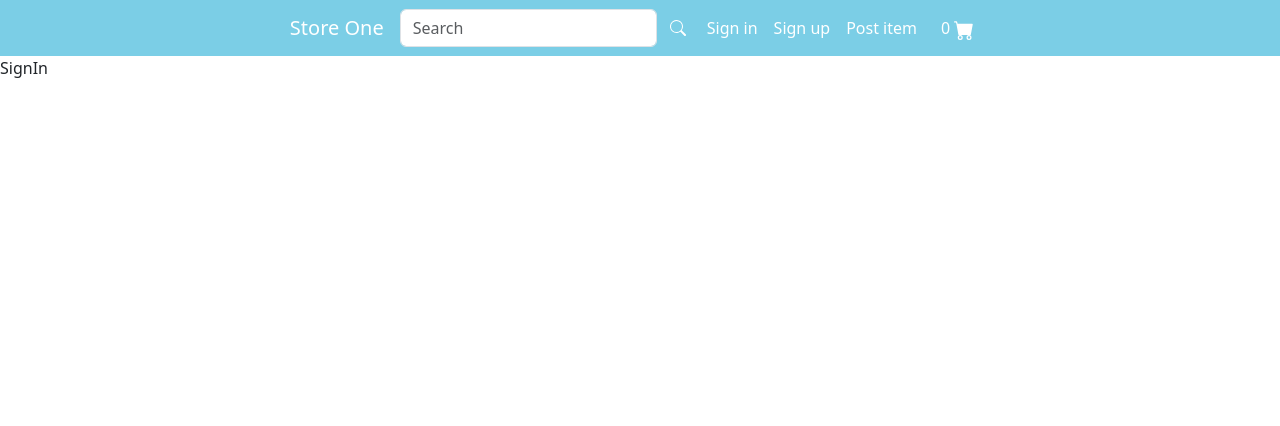
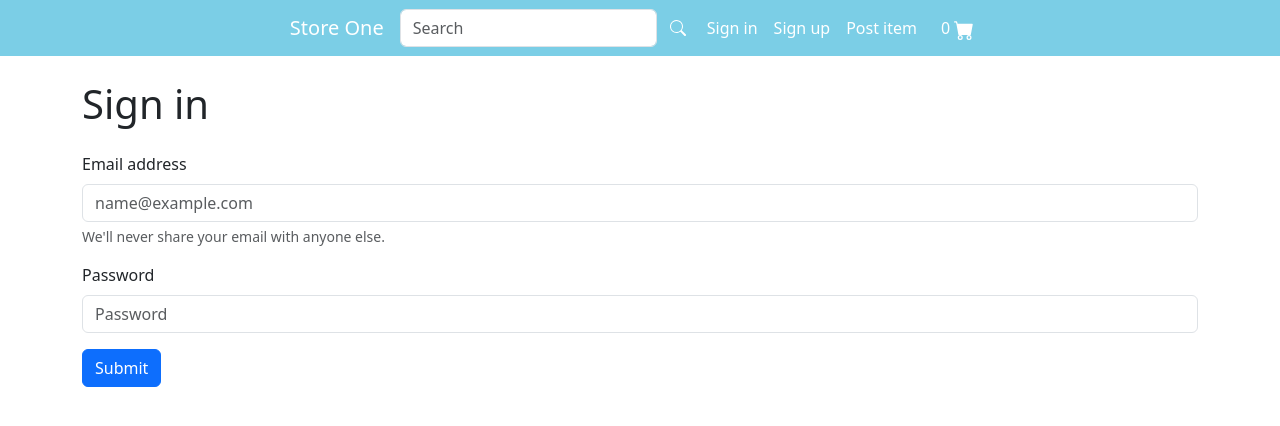
Before and after one commit to Alanav29/proyectoFrontEndAvanzadoEcommerce, a React (Vite) app: page /signIn in a window 1280 px wide. Shown: the top 426 px of the page. Built offline with nearby package versions, Linux system fonts and the light colour scheme.

Commit message:
pruebas api log in

```diff
--- a/package.json
+++ b/package.json
@@ -9,7 +9,7 @@
     "preview": "vite preview"
   },
   "dependencies": {
-    "axios": "^1.3.2",
+    "axios": "^1.3.3",
     "bootstrap": "^5.2.3",
     "react": "^18.2.0",
     "react-dom": "^18.2.0",
--- /dev/null
+++ b/src/context/AuthContext.jsx
@@ -0,0 +1,4 @@
+import { createContext } from 'react'
+// eslint-disable-next-line camelcase
+
+export const AuthContext = createContext()
--- a/src/pages/SignIn.jsx
+++ b/src/pages/SignIn.jsx
@@ -1,8 +1,61 @@
-import React from 'react'
+// import { useContext } from 'react'
+import { useForm } from 'react-hook-form'
+// import { AuthContext } from '../context/AuthContext'
+// import { useNavigate } from 'react-router-dom'
+// import { loginUser } from '../services/userServices'
 
 const SignIn = () => {
+  // const { login } = useContext(AuthContext)
+  // const navigate = useNavigate()
+
+  // const sendData = async (data) => {
+  //   try {
+  //     const result = await loginUser(data)
+  //     console.log(result)
+  //     if (result.status === 200) {
+  //       const token = result.data.token
+  //       // login(token)
+  //       console.log(token)
+  //       navigate('/')
+  //     }
+  //   } catch (error) {
+
+  //   }
+  // }
+
+  const printUser = (data) => { console.log(data) }
+
+  const { register, handleSubmit } = useForm()
+
   return (
-    <div>SignIn</div>
+    <div className='container'>
+      <h1 className='my-4'>Sign in</h1>
+      <form onSubmit={handleSubmit(printUser)}>
+        <div className='mb-3'>
+          <label htmlFor='emailInput' className='form-label'>Email address</label>
+          <input
+            type='email'
+            className='form-control'
+            id='emailInput'
+            {...register('email')}
+            placeholder='name@example.com'
+          />
+          <div id='emailHelp' className='form-text'>We'll never share your email with anyone else.</div>
+        </div>
+        <div className='mb-3'>
+          <label htmlFor='passwordInput' className='form-label'>Password</label>
+          <input
+            type='password'
+            className='form-control'
+            id='passwordInput'
+            {...register('password')}
+            placeholder='Password'
+          />
+        </div>
+        <button type='submit' className='btn btn-primary'>Submit</button>
+      </form>
+
+    </div>
   )
 }
 
--- /dev/null
+++ b/src/services/userServices.js
@@ -0,0 +1,19 @@
+import axios from 'axios'
+
+const BASE_URL = 'http://localhost:3000'
+// Referencia: https://stackoverflow.com/questions/71989146/axios-instance-not-getting-the-token-from-local-storage-on-first-call-react-js
+
+axios.interceptors.request.use((config) => {
+  const token = window.localStorage.getItem('token')
+  if (token) {
+    config.headers.Authorization = token ? `JWT ${token}` : ''
+  }
+  return config
+},
+(error) => {
+  return Promise.reject(error)
+})
+
+const loginUser = (data) => axios.post(`${BASE_URL}/login`, data)
+
+export { loginUser }
```
Also changed, not shown: 1 other file (tests, documents, lock files or other folders).
